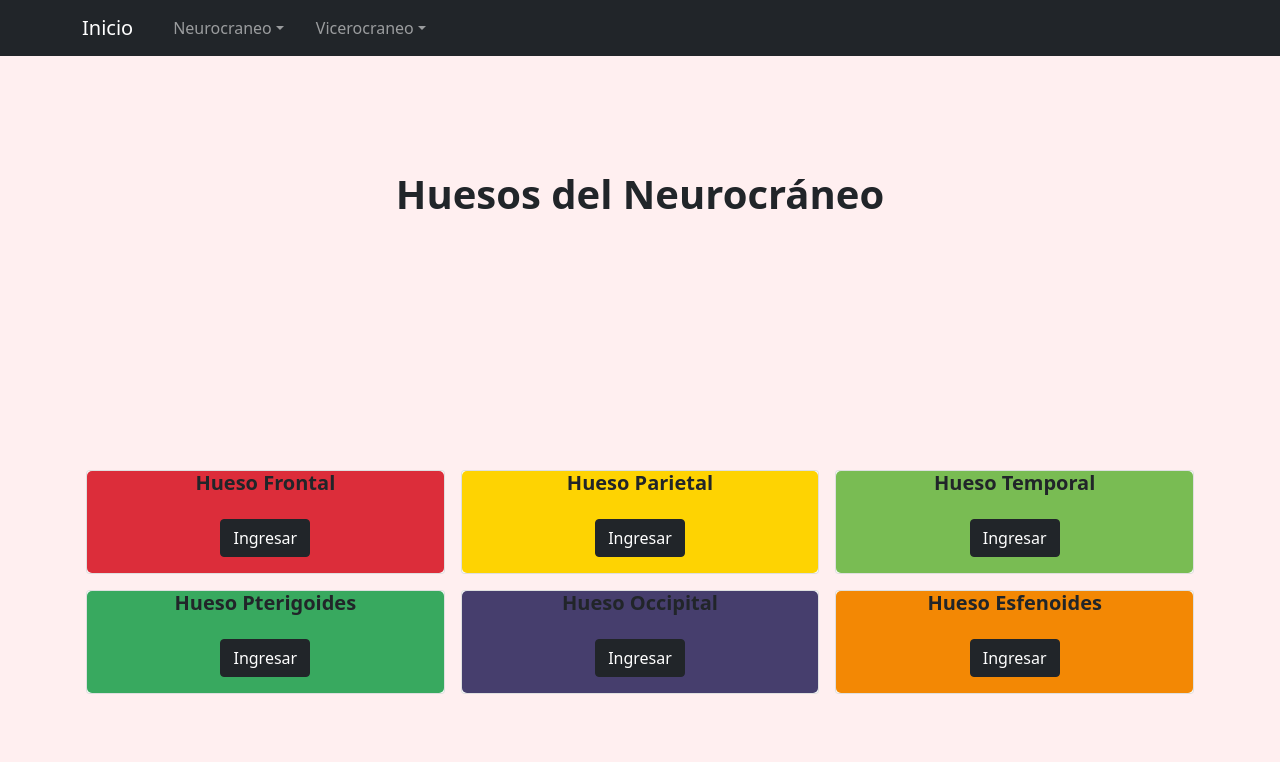
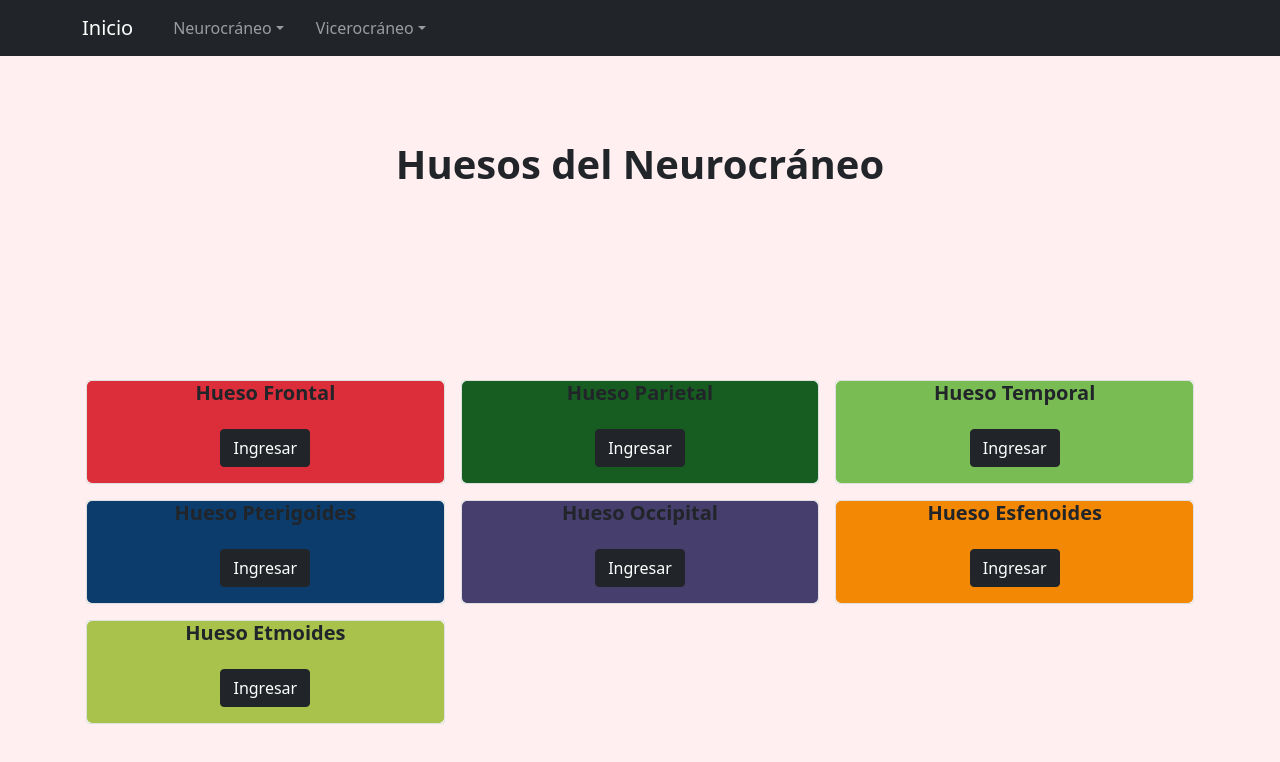
Before and after one commit to JuanMorales23/miniproyecto-vero, a React (Create React App) app: page /neurocraneo in a window 1280 px wide. Shown: the top 762 px of the page. Built offline with nearby package versions, Linux system fonts and the light colour scheme.

Commit message:
Se agrega el hueso Etmoides

```diff
--- a/src/components/CardIndex.jsx
+++ b/src/components/CardIndex.jsx
@@ -10,7 +10,7 @@ const CardIndex = ({ part, title, description, image, url }) => {
         <div className={url}>
           <Card.Title className="title"><b>{part}</b></Card.Title>
           <Card.Body>
-            <Card.Text>
+            <Card.Text className="text">
               {description}
             </Card.Text>
             <Link to={url} variant="primary" className="btn btn-dark">
--- a/src/components/NavbarIndex.jsx
+++ b/src/components/NavbarIndex.jsx
@@ -13,15 +13,16 @@ const NavbarIndex = ({information}) => {
   <Navbar.Toggle aria-controls="responsive-navbar-nav" />
   <Navbar.Collapse id="responsive-navbar-nav">
     <Nav className="me-auto">
-      <NavDropdown title="Neurocraneo" id="collasible-nav-dropdown" className='separated-links'>
+      <NavDropdown title="Neurocráneo" id="collasible-nav-dropdown" className='separated-links'>
         <NavDropdown.Item as={Link} to="/neurocraneo/frontal">Hueso frontal</NavDropdown.Item>
         <NavDropdown.Item as={Link} to="/neurocraneo/parietal">Hueso Parietal</NavDropdown.Item>
         <NavDropdown.Item as={Link} to="/neurocraneo/temporal">Hueso Temporal</NavDropdown.Item>
         <NavDropdown.Item as={Link} to="/neurocraneo/pterigoides">Hueso Pterigoides</NavDropdown.Item>
         <NavDropdown.Item as={Link} to="/neurocraneo/occipital">Hueso Occipital</NavDropdown.Item>
         <NavDropdown.Item as={Link} to="/neurocraneo/esfenoides">Hueso Esfenoides</NavDropdown.Item>
+        <NavDropdown.Item as={Link} to="/neurocraneo/etmoides">Hueso Etmoides</NavDropdown.Item>
       </NavDropdown>
-      <NavDropdown title="Vicerocraneo" id="collasible-nav-dropdown" >
+      <NavDropdown title="Vicerocráneo" id="collasible-nav-dropdown" >
         <NavDropdown.Item as={Link} to="/viscerocraneo/incisivo">Hueso Incisivo</NavDropdown.Item>
         <NavDropdown.Item as={Link} to="/viscerocraneo/nasal">Hueso Nasal</NavDropdown.Item>
         <NavDropdown.Item as={Link} to="/viscerocraneo/maxilar">Hueso Maxilar</NavDropdown.Item>
--- a/src/components/Neurocraneo.jsx
+++ b/src/components/Neurocraneo.jsx
@@ -40,7 +40,7 @@ const Neurocraneo = () => {
             <img src={img} alt={title} className="img-fluid"></img>
           </div>
           <div className="col-md- centrar justify-content-md-center">
-            <p>{description}</p>
+            <p className="text">{description}</p>
           </div>
         </div>
       </div>
--- a/src/components/assets/css/Cards.css
+++ b/src/components/assets/css/Cards.css
@@ -37,7 +37,7 @@
   }
 
   .parietal{
-    background: #fed302;
+    background: #175d21;
     border-radius: 5px;
 
   }
@@ -48,7 +48,7 @@
   }
 
   .pterigoides{
-    background: #38a95f;
+    background: #0c3c6b;
     border-radius: 5px;
 
   }
@@ -85,7 +85,7 @@
   }
 
   .cigomatico{
-    background: #418222;
+    background: #fed3c2;
     border-radius: 5px;
   }
 
@@ -104,3 +104,8 @@
     border-radius: 5px;
 
   }
+
+  .etmoides{
+    background: #a9c24c;
+    border-radius: 5px;
+  }
--- a/src/components/assets/css/Pages.css
+++ b/src/components/assets/css/Pages.css
@@ -14,63 +14,6 @@
     text-align: center;
 }
 
-.frontal{
-    background: #dc2d3a;
-    height: 100%;
-  }
-
-  .parietal{
-    background: #fed302;
-
-  }
-
-  .temporal{
-    background: #79bc53;
-  }
-
-  .pterigoides{
-    background: #38a95f;
-
-  }
-
-  .occipital{
-    background: #463e6d;
-
-  }
-
-  .esfenoides{
-    background: #f38804;
-
-  }
-  .incisivo{
-    background: #fffeb7;
-  }
-
-  .nasal{
-    background: #a4e9fe;
-  }
-
-  .maxilar{
-    background: #a7f7c7;
-  }
-
-  .lagrimal{
-    background: #9e99b9;
-  }
-
-  .cigomatico{
-    background: #418222;
-  }
-
-  .mandibula{
-    background: #fadbe6;
-  }
-
-  .palatino{
-    background: #caae93;
-  }
-
-  .vomer{
-    background: #ff9f73;
-
-  }
+.text{
+  font-size: 120%;
+}
--- a/src/components/assets/js/Neurocraneo.js
+++ b/src/components/assets/js/Neurocraneo.js
@@ -47,6 +47,13 @@ const contentN = [
         description: "Forma la porción anterior del suelo de la cavidad craneana y está compuesto por dos segmentos similares, el nasal y anterior hueso preesfenoides y el nucal y posterior hueso basiesfenoides, en los mamíferos domésticos al principio permanecen separados por una sutura cartilaginosa, que se osificara más tarde.",
         boneImg: esfenoides,
         url: "esfenoides"
+    },
+    {
+        bone: "etmoides",
+        title: "Hueso Etmoides",
+        description: "(Description)",
+        boneImg: esfenoides,
+        url: "etmoides"
     }
 ];
 
```
